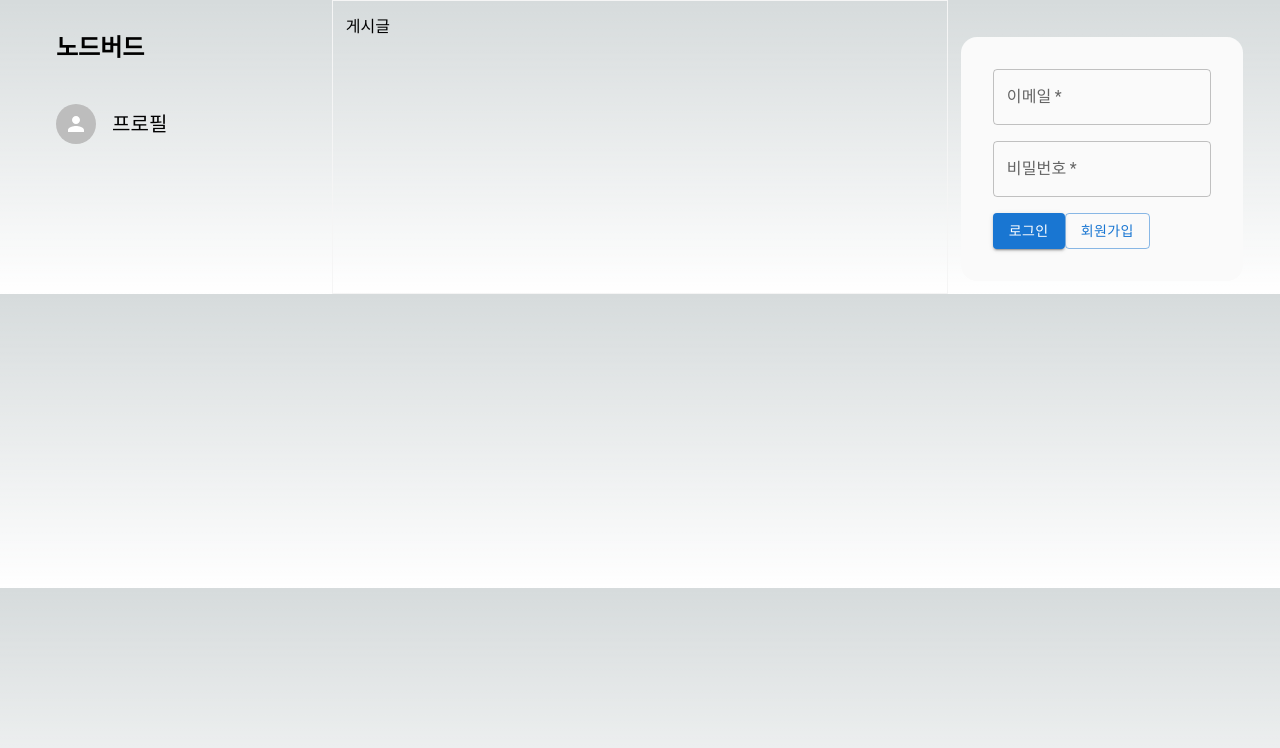
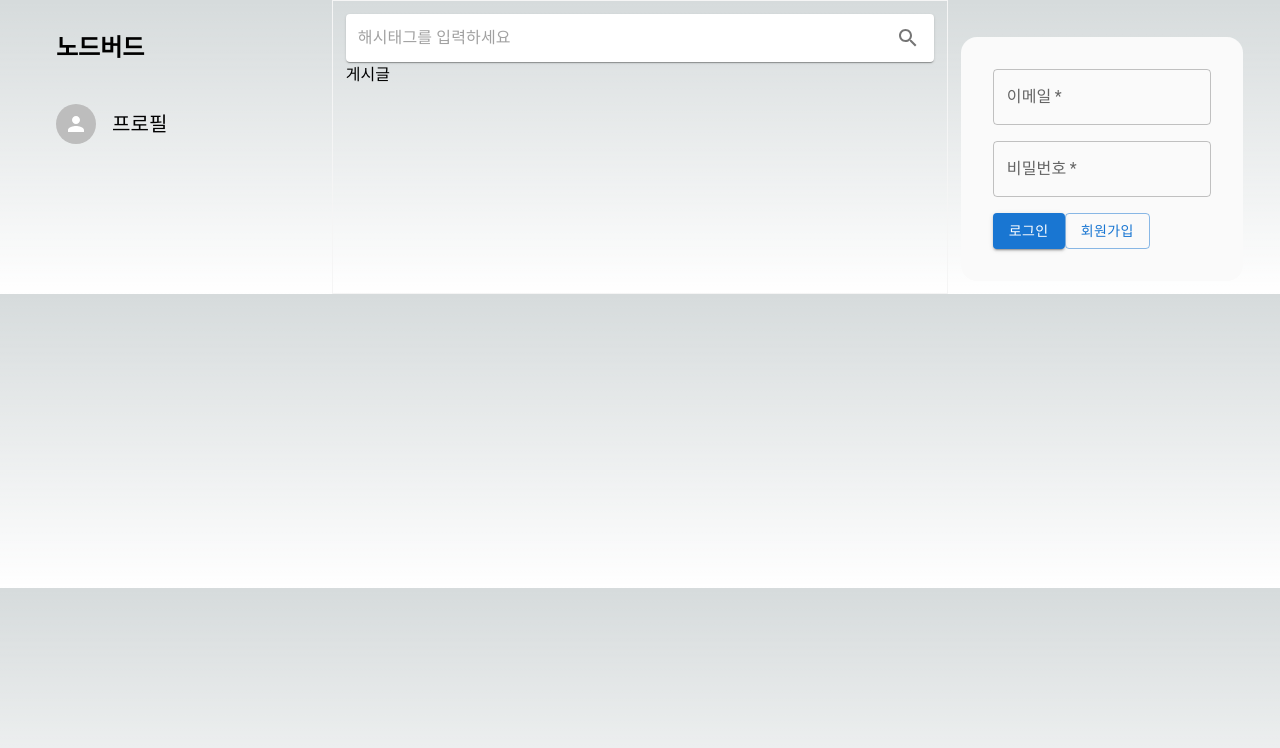
Before and after one commit to Lee-Dongwook/React-Nodebird-Next13, a Next.js app in the folder frontend/: page / in a window 1280 px wide. Shown: the top 748 px of the page. Built offline with nearby package versions, Linux system fonts and the light colour scheme.

Commit message:
feat : 검색창 UI 생성

```diff
--- a/frontend/src/app/(default)/layout.tsx
+++ b/frontend/src/app/(default)/layout.tsx
@@ -1,6 +1,7 @@
 "use client";
 
 import NavigationBox from "@/components/common/NavigationBox";
+import SearchInput from "@/components/common/SearchInput";
 import SignInForm from "@/components/common/SignInForm";
 import { colors, Container, Grid, Link } from "@mui/material";
 
@@ -29,6 +30,7 @@ export default function DefaultLayout({
             padding: "0.8rem",
           }}
         >
+          <SearchInput />
           {children}
         </Grid>
         <Grid
--- /dev/null
+++ b/frontend/src/components/common/SearchInput/index.tsx
@@ -0,0 +1,21 @@
+import { Divider, IconButton, InputBase, Paper } from "@mui/material";
+import React from "react";
+import MenuIcon from "@mui/icons-material/Menu";
+import SearchIcon from "@mui/icons-material/Search";
+import DirectionsIcon from "@mui/icons-material/Directions";
+
+const SearchInput = () => {
+  return (
+    <Paper
+      component="form"
+      sx={{ p: "2px 4px", display: "flex", alignItems: "center" }}
+    >
+      <InputBase sx={{ ml: 1, flex: 1 }} placeholder="해시태그를 입력하세요" />
+      <IconButton type="button" sx={{ p: "10px" }} aria-label="search">
+        <SearchIcon />
+      </IconButton>
+    </Paper>
+  );
+};
+
+export default SearchInput;
```
